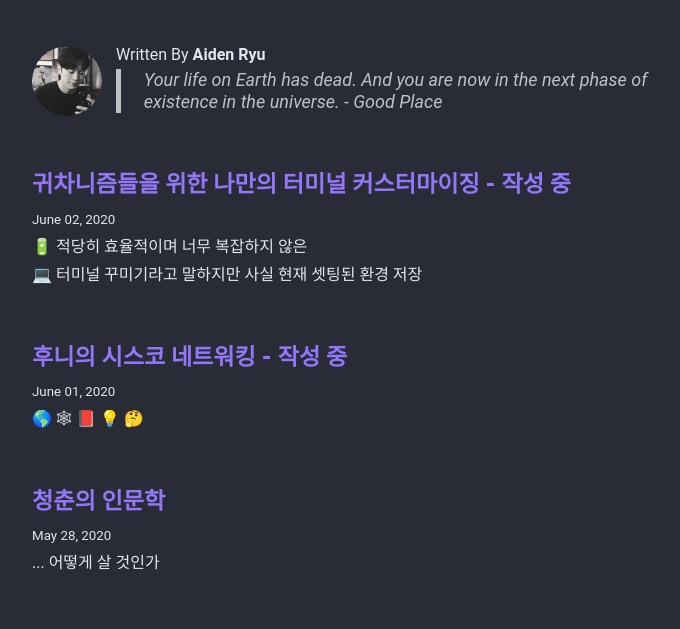
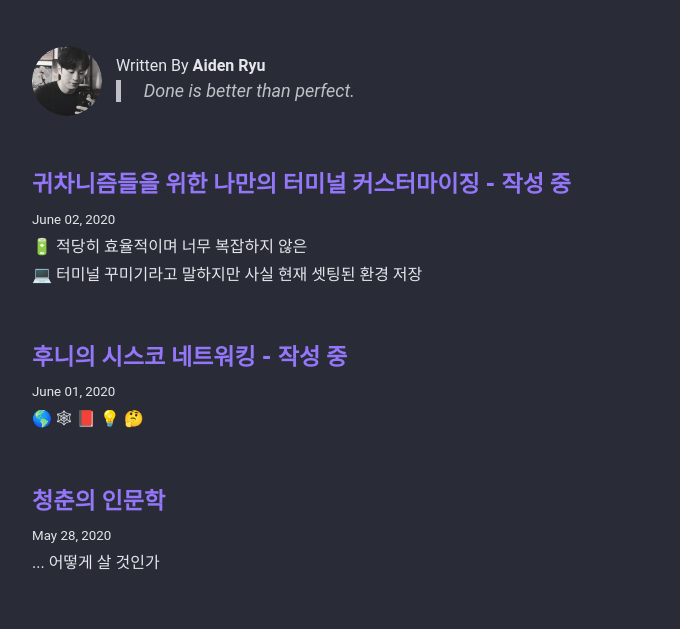
Before and after one commit to euntak/osier.dev, a Gatsby site: page / in a window 1280 px wide. Shown: the part 117-746 px from the top of the page, without its empty margins (293-973 px from the left). Built offline with nearby package versions, Linux system fonts and the light colour scheme; Gatsby itself is replaced by a stand-in of ours; some packages are replaced by stand-ins of ours.

Commit message:
update profile

```diff
--- a/src/components/bio.js
+++ b/src/components/bio.js
@@ -37,8 +37,7 @@ function Bio() {
             <Intro>
               <p>Written By <strong>{author}</strong> </p>
               <blockquote>
-                Your life on Earth has dead. And you are now in the next phase of existence in the universe.
-                - Good Place
+                Done is better than perfect.
               </blockquote>
             </Intro>
           </Container>
@@ -70,7 +69,7 @@ const bioQuery = graphql`
 
 const Container = styled.div`
   display: flex;
-  justify-content: center;
+  justify-content: start;
   align-items: center;
 `
 
```
